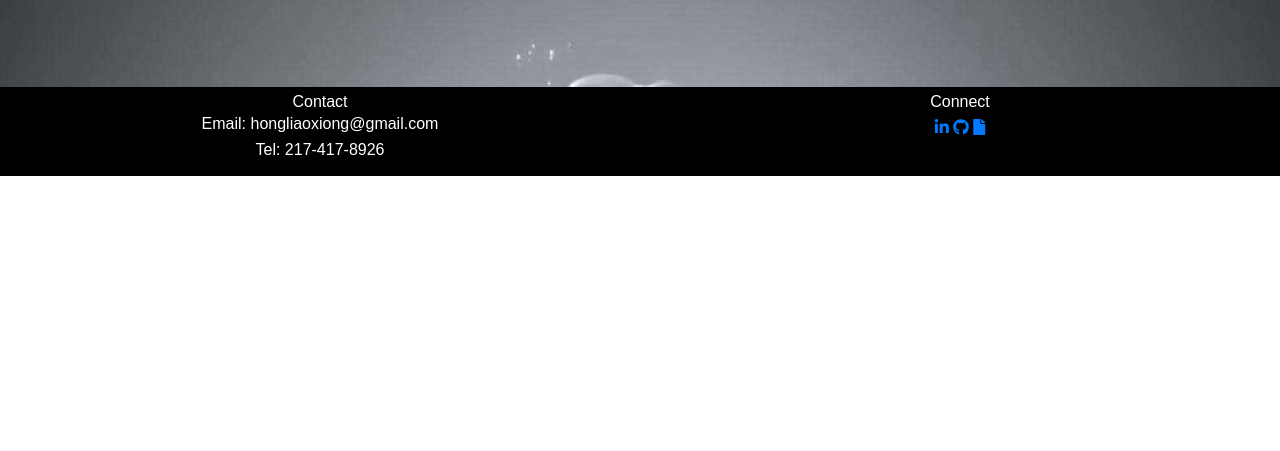
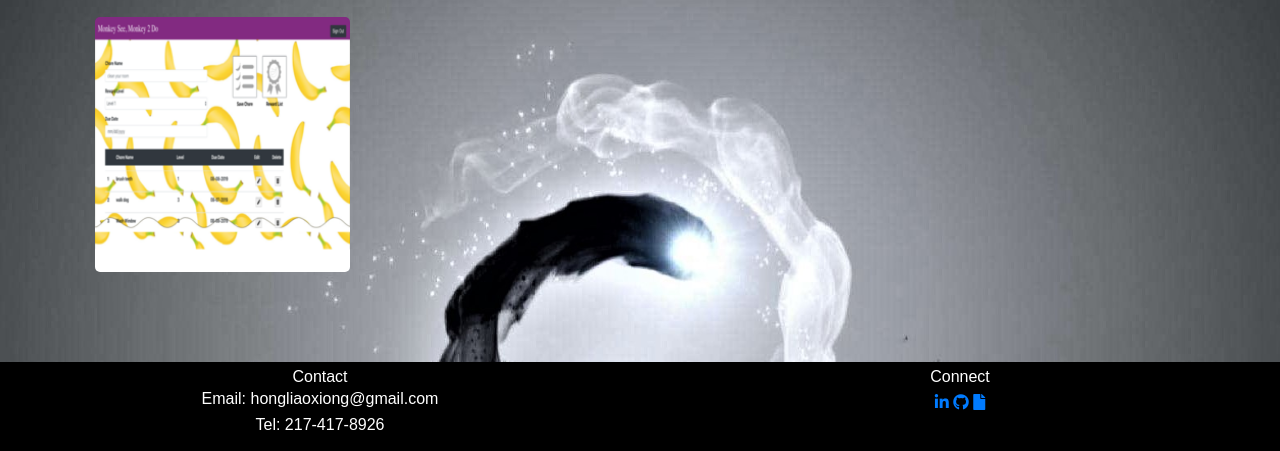
Before and after one commit to sbhgn0721/portfolio-website-updated, a plain HTML site: page index.html in a window 1280 px wide. Shown: the part 2498-2949 px from the top of the page. Before the commit the page ends 2674 px from the top, so only its background shows below. Drawn offline with nearby package versions, Linux system fonts and the light colour scheme.

Commit message:
added monkey see monkey 2 do project

```diff
--- a/index.html
+++ b/index.html
@@ -189,6 +189,20 @@
 
             </div>
 
+            <div class="row">
+                    <div class="col-lg-3 col-md-6 col-sm-12 col-xs-12 project">
+                            <a href=" https://still-tor-34851.herokuapp.com/"
+                                target="_blank"><img class="project-image" src="assets/images/monkeyseemonkey2do_250x250.png"
+                                    alt="monkey see monkey 2 do"></a>
+                            <div class="middle">
+                                <div class="text">Monkey See Monkey 2 Do</div>
+                            </div>
+
+                        </div>
+
+
+            </div>
+
 
         </div>
     </div>
```
Also changed, not shown: assets/images/monkeyseemonkey2do_250x250.png (added), 2 other files.
